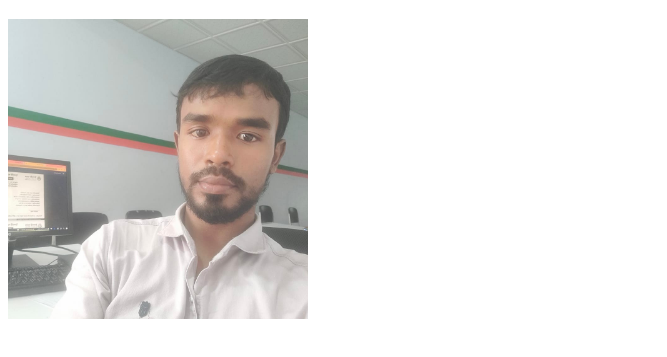
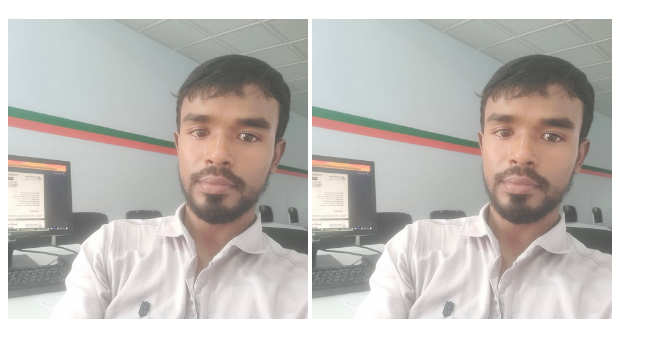
Before and after one commit to sajalsa86/advance-git, a plain HTML site: page index.html in a window 1280 px wide. Shown: the part 61-418 px from the top of the page, without its empty margins (0-667 px from the left). Drawn offline with Linux system fonts and the light colour scheme.

Commit message:
sajal-pic

```diff
--- a/index.html
+++ b/index.html
@@ -9,5 +9,6 @@
 <body>
     <h1>i wanna for coding tonight for advance git</h1>
     <img src="sajal-pic/sjal.jpg" alt="" height="300" width="300">
+    <img src="sajal-pic/sjal.jpg" alt="" height="300" width="300">
 </body>
 </html>
```
